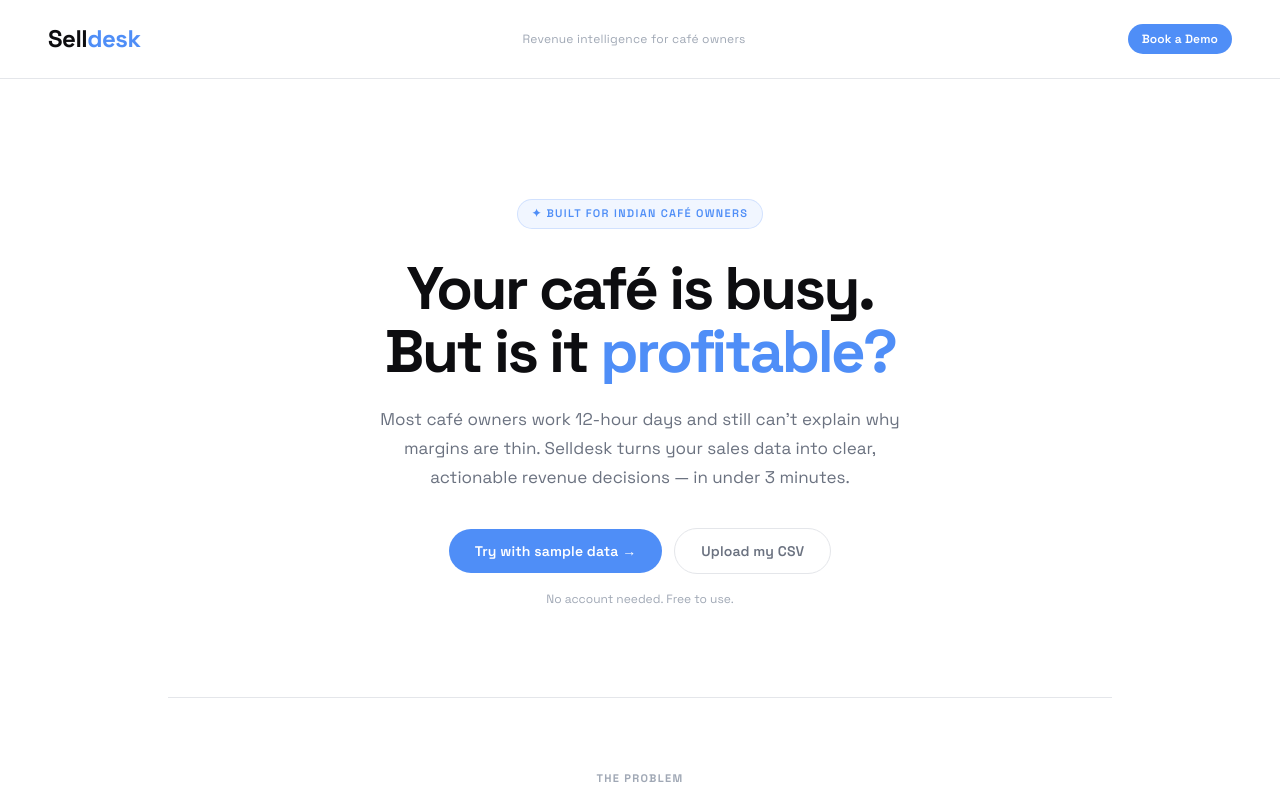
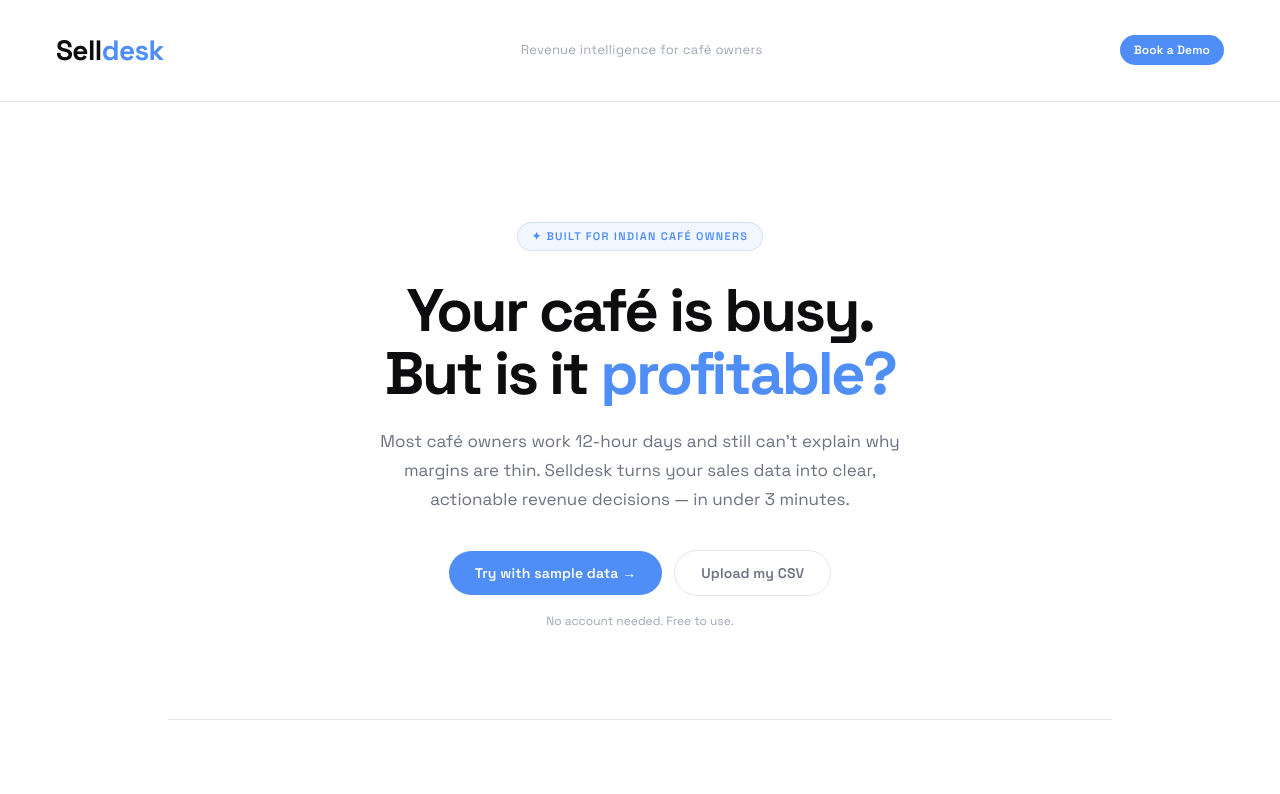
Before and after one commit to Aniruddh-14/selldesk-mvp, a React (Vite) app: page / in a window 1280 px wide. Shown: the top 794 px of the page. Built offline with nearby package versions, Linux system fonts and the light colour scheme; no server answers.

Commit message:
Increase header size — more padding, larger logo and tagline

```diff
--- a/src/App.css
+++ b/src/App.css
@@ -9,7 +9,7 @@
   display: flex;
   align-items: center;
   justify-content: space-between;
-  padding: 20px 48px;
+  padding: 28px 56px;
   border-bottom: 1px solid var(--border);
   position: sticky;
   top: 0;
@@ -20,10 +20,10 @@
 }
 
 .app-logo {
-  font-size: 24px;
+  font-size: 28px;
   font-weight: 700;
   color: var(--text);
-  letter-spacing: -0.5px;
+  letter-spacing: -0.6px;
 }
 
 .app-logo span {
@@ -31,7 +31,7 @@
 }
 
 .app-tagline {
-  font-size: 12px;
+  font-size: 13px;
   color: var(--text-muted);
   letter-spacing: 0.02em;
 }
```
